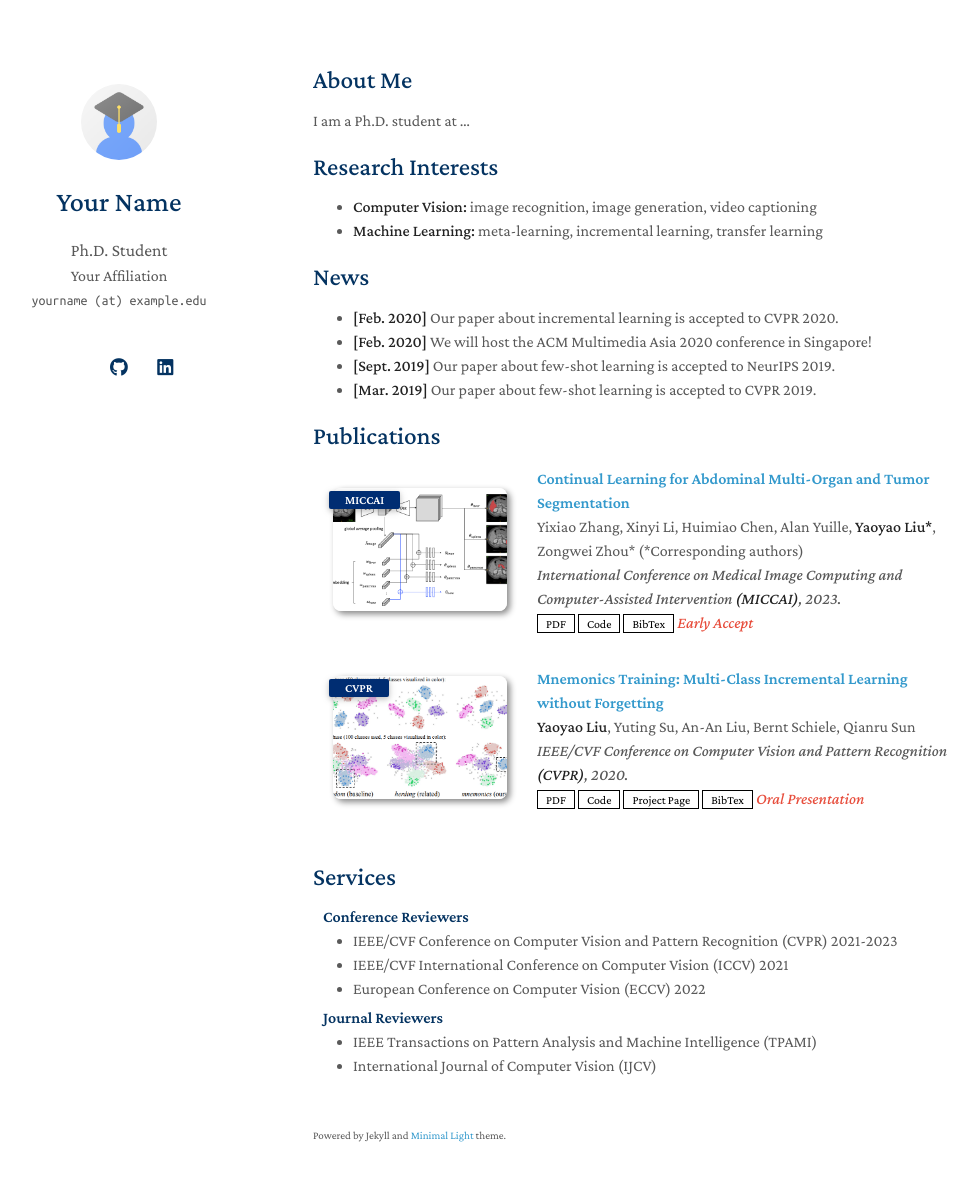
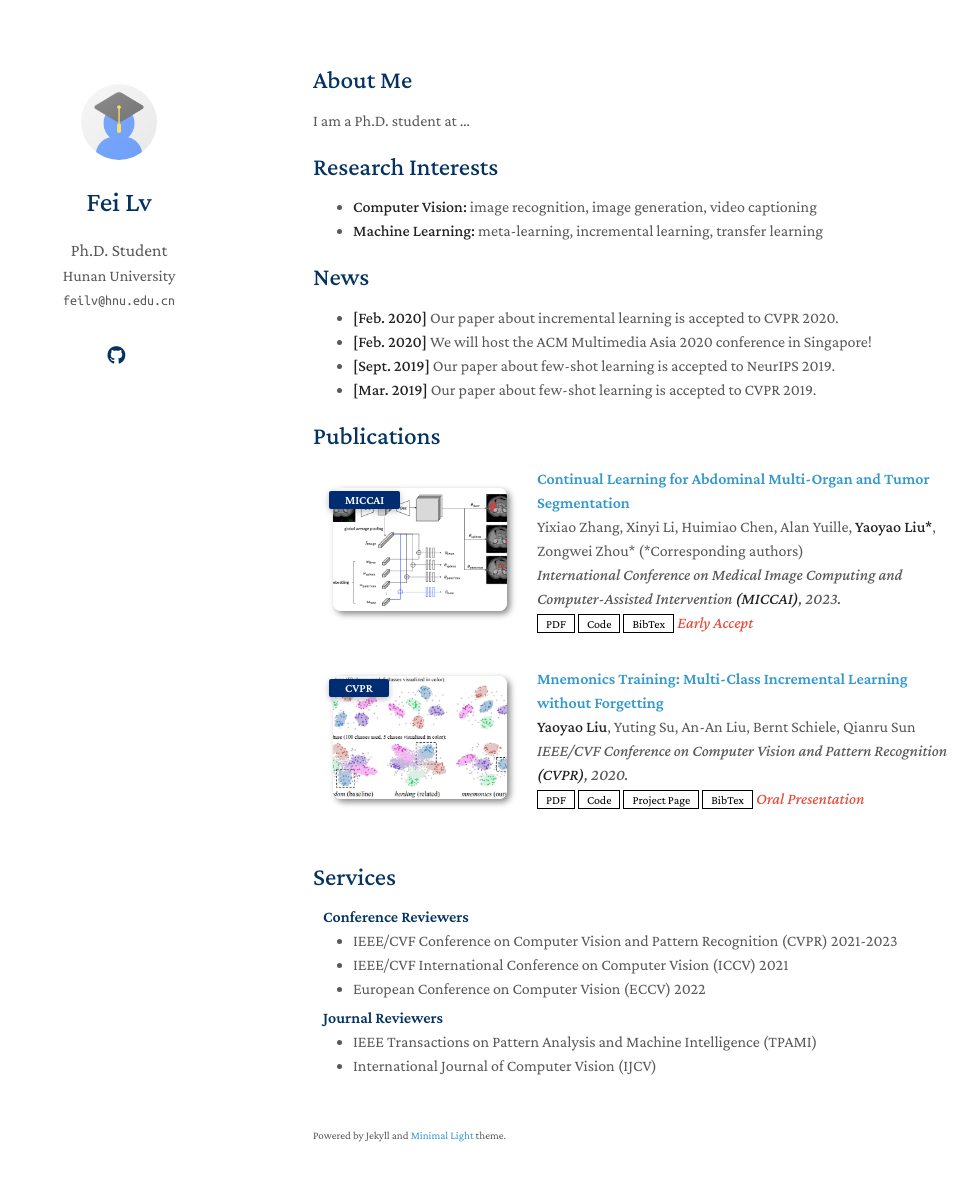
Before and after one commit to feilvvl/feilvvl.github.io, a Jekyll site: the page built from index.md, in a window 1280 px wide and 1216 px high. Shown: the top 1181 px of the window, without its empty margins (157-1135 px from the left). Built offline with Jekyll 4.4.1, drawn with Linux system fonts in a browser that asks for light colours; a style sheet for code colours, icons or effects is not loaded; our own code applies the rules of GitHub Pages for plain Markdown files.

Commit message:
Update _config.yml

```diff
--- a/_config.yml
+++ b/_config.yml
@@ -1,8 +1,8 @@
 # Basic Information
-title: Your Name
+title: Fei Lv
 position: Ph.D. Student
-affiliation: Your Affiliation
-email: yourname (at) example.edu
+affiliation: Hunan University
+email: feilv@hnu.edu.cn
 
 # Search Engine Optimization (SEO)
 # The following information is used to improve the website traffic from search engines, e.g., Google.
@@ -12,11 +12,11 @@ canonical: https://minimal-light-theme.yliu.me/
 
 # Links
 # If you don't need one of them, you may delete the corresponding line.
-google_scholar: https://scholar.google.com/
-cv_link: assets/files/curriculum_vitae.pdf
-github_link: https://github.com/
-linkedin: https://www.linkedin.com/
-twitter: https://twitter.com/
+# google_scholar: https://scholar.google.com/
+# cv_link: assets/files/curriculum_vitae.pdf
+github_link: https://github.com/feilvvl/
+# linkedin: https://www.linkedin.com/
+# twitter: https://twitter.com/
 
 # Images (e.g., your profile picture and your website's favicon)
 # "favicon" and "favicon_dark" are used for the light and dark modes, respectively.
```
